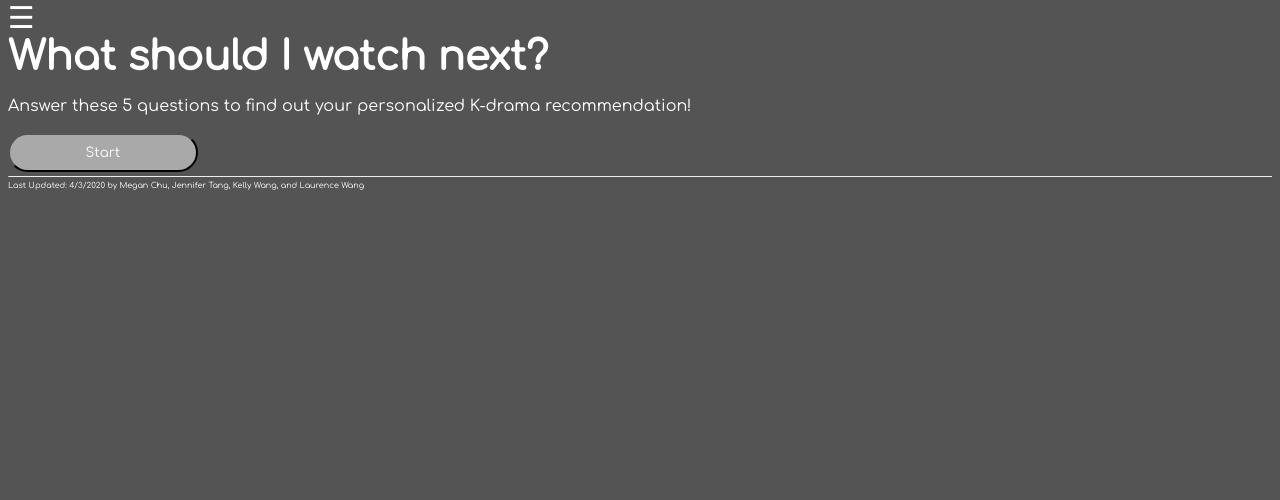
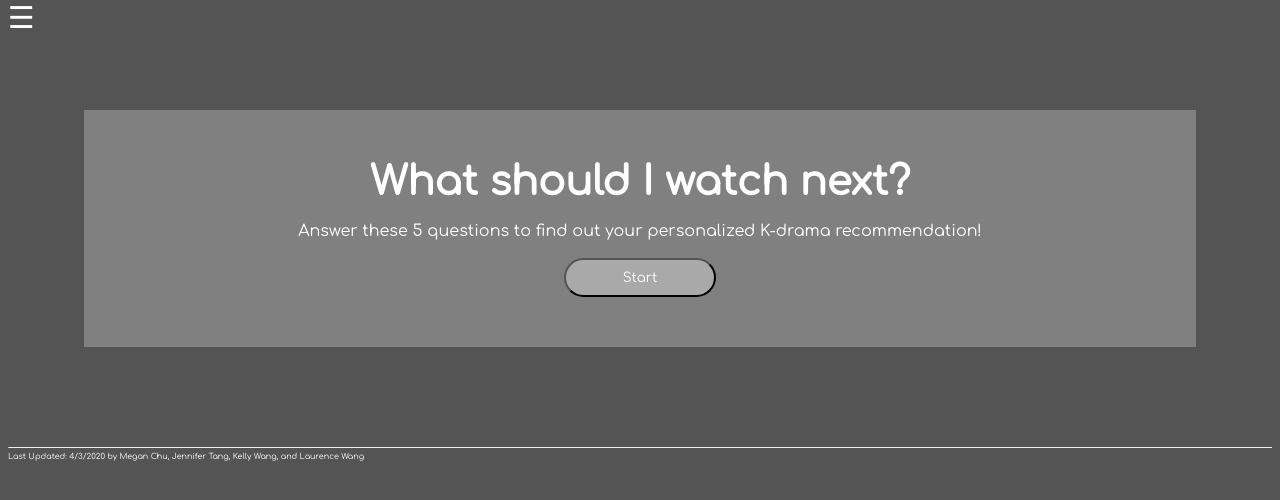
Before and after one commit to megchu5/kDramaWebsite, a PHP site: page /quiz.php in a window 1280 px wide. Shown: the part 198-698 px from the top of the page. Run offline with PHP 8.4, Linux system fonts and the light colour scheme.

Commit message:
updating CSS

```diff
--- a/home.css
+++ b/home.css
@@ -279,3 +279,30 @@ div.scrollmenu a{
     margin-bottom: 10px;
 
 }
+
+/* Quiz */
+#question_box {
+    text-align:center;
+    background-color:gray;
+    width:80%;
+    margin:auto;
+    margin-top:75px;
+    margin-bottom:100px;
+    padding:50px;
+}
+
+#drama_rec {
+    object-fit: cover;
+    overflow: auto;
+}
+#drama_rec img{
+    margin-right:20px;
+    margin-left:20px;
+    display:inline-block;
+    height:300px;
+}
+
+#drama_rec img:hover{
+    opacity: 0.3;
+    transition: .5s ease;
+}
```
